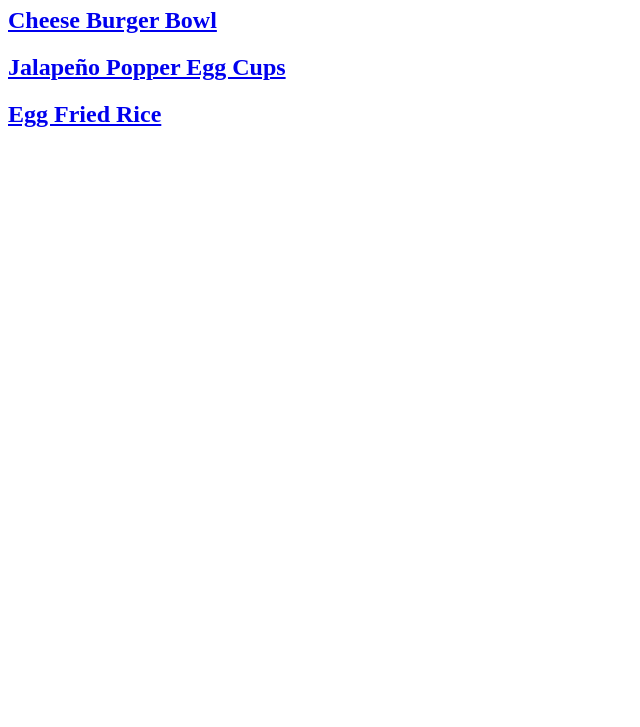
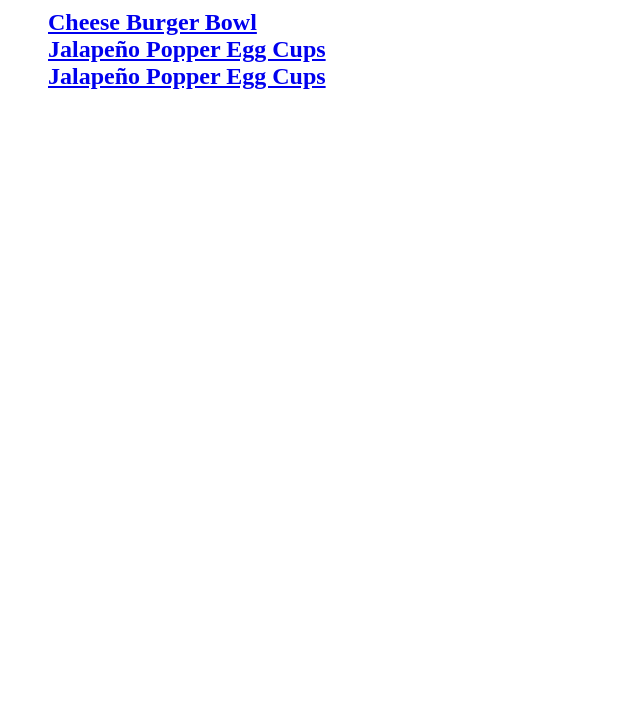
Before and after one commit to uUsernameE/Odin-Recipes, a plain HTML site: page index.html in a window 1280 px wide. Shown: the part 73-800 px from the top of the page, without its empty margins (0-640 px from the left). Drawn offline with Linux system fonts and the light colour scheme.

Commit message:
Edited index.html to include recipe pages in ul instead of individual headings

```diff
--- a/index.html
+++ b/index.html
@@ -9,13 +9,17 @@
     <body>
         <h1>Odin Recipes</h1>
         <h2>
-            <a href="./recipes/cheese-burger-bowl.html">Cheese Burger Bowl</a>
-        </h2>
-        <h2>
-            <a href="./recipes/jalapeno-popper-egg-cups.html">Jalape&ntilde;o Popper Egg Cups</a>
-        </h2>
-        <h2>
-            <a href="./recipes/egg-fried-rice.html">Egg Fried Rice</a>
+            <ul style="list-style-type: none;">
+                <li>
+                    <a href="./recipes/cheese-burger-bowl.html">Cheese Burger Bowl</a>
+                </li>
+                <li>
+                    <a href="./recipes/jalapeno-popper-egg-cups.html">Jalape&ntilde;o Popper Egg Cups</a>
+                </li>
+                <li>
+                    <a href="./recipes/jalapeno-popper-egg-cups.html">Jalape&ntilde;o Popper Egg Cups</a>
+                </li>
+            </ul>
         </h2>
     </body>
 </html>
```
Also changed, not shown: recipes/jalapeno-popper-egg-cups.html (+1 -0 lines).
